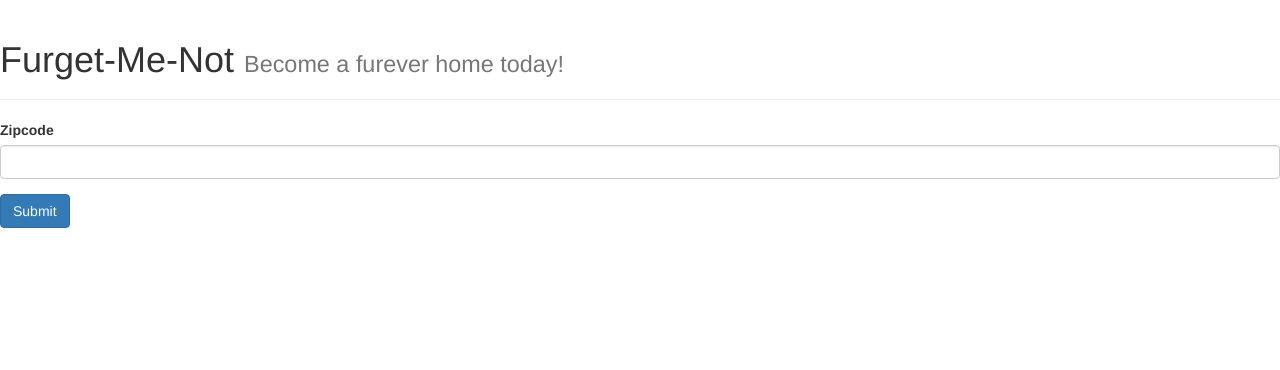
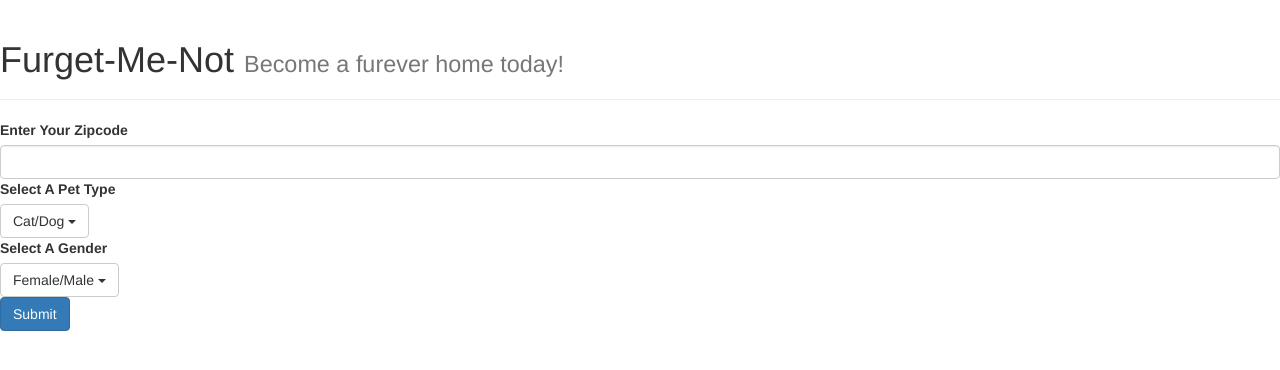
Before and after one commit to kcharner/Fur-Get-Me-Not-Pet-Adoptions, a PHP site: page /inputform.html in a window 1280 px wide. Shown: the top 370 px of the page. Run offline with PHP 8.4, Linux system fonts and the light colour scheme.

Commit message:
updated JS file with working API code, modified html code - new div element for containing map, rearranged some links, added google Maps API script link, also updated the inputform html code, and updated CSS sheet with code for styling/displaying the map element

```diff
--- a/assets/css/style.css
+++ b/assets/css/style.css
@@ -32,3 +32,9 @@ main {
  	padding: 0;
  	margin: 0;
  }
+
+  #map, #map2 {
+   width: 50%;
+   height: 300px;
+   background-color: grey;
+ }
--- a/inputform.html
+++ b/inputform.html
@@ -11,13 +11,35 @@
   		<h1>Furget-Me-Not <small>Become a furever home today!</small></h1>
 	</div>
 	<form>
-  <div class="form-group">
-    <label for="zipcode">Zipcode</label>
-    <input type="text" class="form-control">
-    </div>
+  <div>
+    <label for="zipcode">Enter Your Zipcode</label>
+    <input type="text" class="form-control" id="userZip"> <!--we will need to use this ID to pull zip into javascript using jquery-->
+    <label for="selectPetType">Select A Pet Type</label>
+    <div class="dropdown"> <!--dropdown not working, pulled code from Bootstrap - need to see what's going on!-->
+  		<button class="btn btn-default dropdown-toggle" type="button" id="dropdownMenu1" data-toggle="dropdown" aria-haspopup="true" aria-expanded="true">Cat/Dog
+    	<span class="caret"></span>
+  		</button>
+  		<ul class="dropdown-menu" aria-labelledby="dropdownMenu1">
+    		<li>Cats</li>
+    		<li>Dogs</li>
+    		<li>Both</li>
+  		</ul>
+	</div>
+	<label for="selectPetGender">Select A Gender</label>
+	<div class="dropdown"> <!--dropdown not working-->
+  		<button class="btn btn-default dropdown-toggle" type="button" id="dropdownMenu1" data-toggle="dropdown" aria-haspopup="true" aria-expanded="true">Female/Male
+    	<span class="caret"></span>
+  		</button>
+  		<ul class="dropdown-menu" aria-labelledby="dropdownMenu1">
+    		<li>Female</li>
+    		<li>Male</li>
+    		<li>Both</li>
+  		</ul>
+	</div>
+  </div>
 
 
-  <button type="submit" class="btn btn-primary">Submit</button>
+  <button type="submit" class="btn btn-primary" id="submitBtn">Submit</button>
 </form>
 
 </body>
```
Also changed, not shown: javascript/app.js (+101 -0 lines), project1.html (+13 -12 lines), 6 other files.
